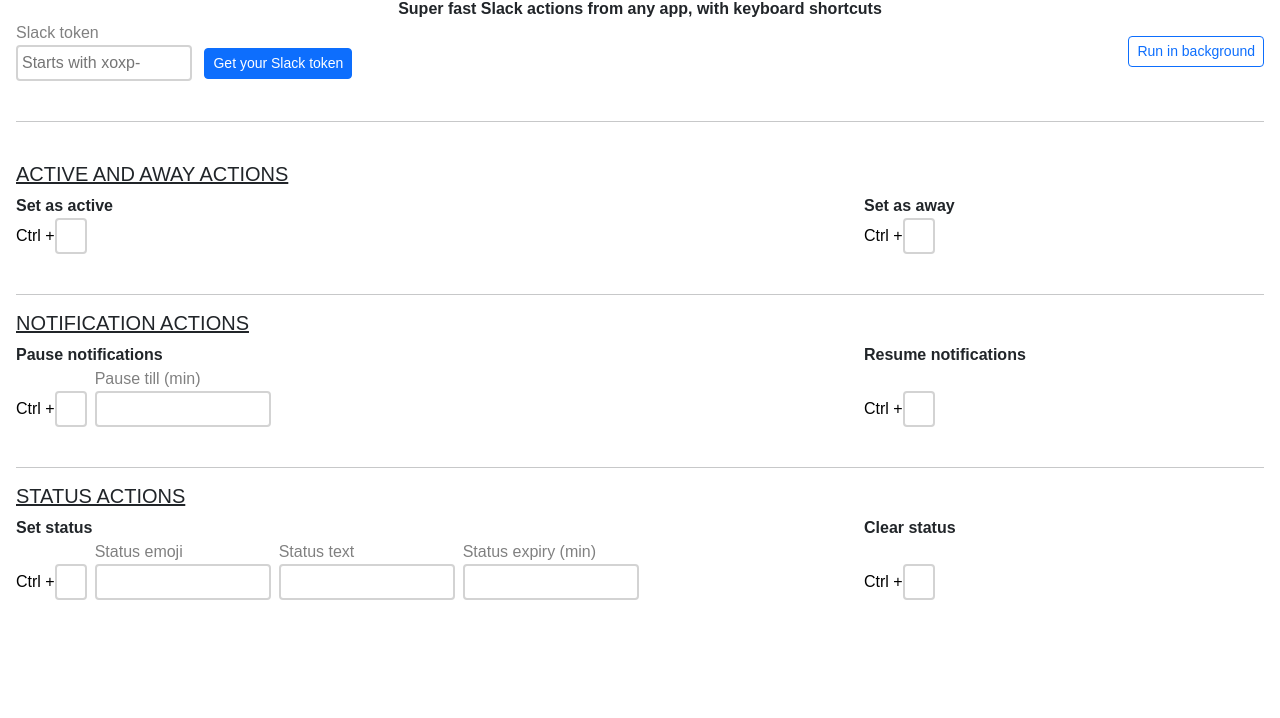
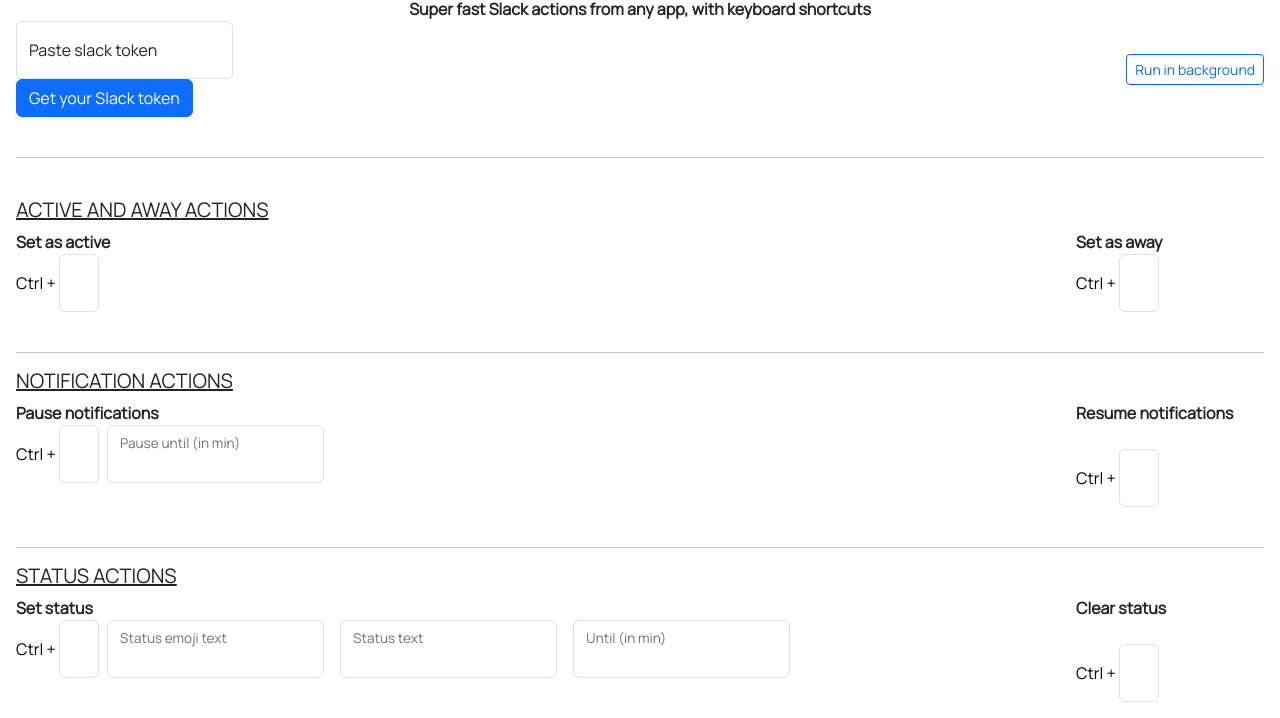
Before and after one commit to vivek-nexus/slack-on-keys, an Electron app: page index.html in a window 1280 px wide. Shown: the part 139-857 px from the top of the page. Before the commit the page ends 800 px from the top, so only its background shows below. Drawn offline with nearby package versions, Linux system fonts and the light colour scheme; no server answers; a web font is replaced by a local one.

Commit message:
Refactor web component and tweak UI

```diff
--- a/index.html
+++ b/index.html
@@ -17,10 +17,14 @@
     <h1 class="text-center">Slack on Keys</h1>
     <p class="text-center"><b>Super fast Slack actions from any app, with keyboard shortcuts</b></p>
     <div class="d-flex justify-content-between align-items-center">
-        <div class="flex-grow-1">
-            <label for="">Slack token</label>
-            <input placeholder="Starts with xoxp-" id="i-slack-token" />
-            <button id="b-save" type="button" class="btn btn-primary btn-sm">Get your Slack token</button>
+        <div class="">
+            <div class="flex-grow-1 form-floating">
+                <input placeholder="Starts with xoxp-" id="i-slack-token" class="form-control w-auto" />
+                <label for="">Paste slack token</label>
+            </div>
+            <div>
+                <button id="b-save" type="button" class="btn btn-primary">Get your Slack token</button>
+            </div>
         </div>
         <div>
             <button id="b-save" type="button" class="btn btn-outline-primary btn-sm">Run in background</button>
@@ -38,10 +42,10 @@
     <section id="presence">
         <h5>ACTIVE AND AWAY ACTIONS</h5>
         <div class="row">
-            <div class="col-8">
+            <div class="col-10">
                 <p><b>Set as active</b></p>
             </div>
-            <div class="col-4">
+            <div class="col-2">
                 <p><b>Set as away</b></p>
             </div>
         </div>
@@ -54,10 +58,10 @@
     <section id="dnd">
         <h5>NOTIFICATION ACTIONS</h5>
         <div class="row">
-            <div class="col-8">
+            <div class="col-10">
                 <p><b>Pause notifications</b></p>
             </div>
-            <div class="col-4">
+            <div class="col-2">
                 <p class="mb-4"><b>Resume notifications</b></p>
             </div>
         </div>
@@ -70,10 +74,10 @@
     <section id="status">
         <h5>STATUS ACTIONS</h5>
         <div class="row">
-            <div class="col-8">
+            <div class="col-10">
                 <p><b>Set status</b></p>
             </div>
-            <div class="col-4">
+            <div class="col-2">
                 <p class="mb-4"><b>Clear status</b></p>
             </div>
         </div>
--- a/script.js
+++ b/script.js
@@ -54,79 +54,84 @@
 function ActionItem(section, type, index) {
     let sectionDOM = document.querySelector(`#${section}`)
 
-    let actionItemContainer
-    let shortcutKeyInputContainer, shortcutKeyInputLabel, shortcutKeyInput;
-    let valueInput1Container, valueInput1Label, valueInput1
-    let valueInput2Container, valueInput2Label, valueInput2
-    let valueInput3Container, valueInput3Label, valueInput3
+    let actionItemContainer, shortcutKeyInput, valueInput1, valueInput2, valueInput3
 
     actionItemContainer = document.createElement("div")
-    shortcutKeyInputContainer = document.createElement("div")
-    shortcutKeyInputLabel = document.createElement("label")
-    shortCutKeyText = document.createElement("p")
-    shortcutKeyInput = document.createElement("input")
 
-    if (type != "clear" && section != "presence") {
-        valueInput1Container = document.createElement("div")
-        valueInput1Label = document.createElement("label")
-        valueInput1 = document.createElement("input")
+    const shortcutKeyInnerHTML = `
+    <div class="${type == "set" && (section == "dnd" || section == "status") ? `` : ``}">
+        <label id="shortcut-key-label-${section}-${type}-${index}" class="shortcut-key-label"> Ctrl +</label>
+        <input id="shortcut-key-input-${section}-${type}-${index}" class="shortcut-key-input"/>
+    </div>`
 
-        if (section == "status") {
-            valueInput2Container = document.createElement("div")
-            valueInput2Label = document.createElement("label")
-            valueInput2 = document.createElement("input")
+    if (section == "presence") {
+        actionItemContainer.innerHTML = shortcutKeyInnerHTML
+    }
+    else if (section == "dnd") {
+        if (type == "set") {
+            actionItemContainer.innerHTML = `
+        <div class="d-flex align-items-center">
+            ${shortcutKeyInnerHTML}
+            <div class="form-floating mx-2">
+                <input id="pause-key-input-${section}-${type}-${index}" class="form-control" />
+                <label id="pause-key-label-${section}-${type}-${index}"> Pause until (in min)</label>
+            </div>
+        </div>
+        `}
+        else {
+            actionItemContainer.innerHTML = shortcutKeyInnerHTML
+        }
+    }
+    else if (section == "status") {
+        if (type == "set") {
+            actionItemContainer.innerHTML = `
+        <div class="d-flex align-items-center">
+            ${shortcutKeyInnerHTML}
+            <div class="form-floating mx-2">
+                <input id="status-emoji-key-input-${section}-${type}-${index}" class="form-control" />
+                <label id="status-emoji-key-label-${section}-${type}-${index}"> Status emoji text</label>
+            </div>
+            <div class="form-floating mx-2">
+                <input id="status-text-key-input-${section}-${type}-${index}" class="form-control" />
+                <label id="status-text-key-label-${section}-${type}-${index}"> Status text</label>
+            </div>
+            <div class="form-floating mx-2">
+                <input id="status-expiry-key-input-${section}-${type}-${index}" class="form-control" />
+                <label id="status-expiry-key-label-${section}-${type}-${index}">Until (in min)</label>
+            </div>
+        </div>
+        `}
+        else {
+            actionItemContainer.innerHTML = shortcutKeyInnerHTML
+        }
+    }
 
-            valueInput3Container = document.createElement("div")
-            valueInput3Label = document.createElement("label")
-            valueInput3 = document.createElement("input")
-        }
+    sectionDOM.children[1].children[type == "set" ? 0 : 1].appendChild(actionItemContainer)
+
+    shortcutKeyInput = document.querySelector(`#shortcut-key-input-${section}-${type}-${index}`)
+    if (section == "dnd" && type == "set") {
+        valueInput1 = document.querySelector(`#pause-key-input-${section}-${type}-${index}`)
+    }
+    else if (section == "status" && type == "set") {
+        valueInput1 = document.querySelector(`#status-emoji-key-input-${section}-${type}-${index}`)
+        valueInput2 = document.querySelector(`#status-text-key-input-${section}-${type}-${index}`)
+        valueInput3 = document.querySelector(`#status-expiry-key-input-${section}-${type}-${index}`)
     }
 
 
 
+
     // initial render
-    actionItemContainer.classList.add("d-flex", "align-items-end")
-    shortcutKeyInput.classList.add("shortcut-key-input")
-    shortcutKeyInputLabel.classList.add("shortcut-key-label")
     shortcutKeyInput.value = readValueFromStore(`${section}.${type}`)[index]["shortcutKey"]
-    shortcutKeyInputLabel.innerText = " Ctrl +"
     if (type != "clear" && section != "presence") {
         valueInput1.value = readValueFromStore(`${section}.${type}`)[index][section == "dnd" ? `dndExpiry` : `statusEmojiText`]
-        valueInput1Label.innerText = (section == "dnd" ? `Pause till (min)` : ` Status emoji`)
 
         if (section == "status") {
             valueInput2.value = readValueFromStore(`${section}.${type}`)[index]["statusText"]
             valueInput3.value = readValueFromStore(`${section}.${type}`)[index]["statusExpiry"]
-            valueInput2Label.innerText = " Status text"
-            valueInput3Label.innerText = " Status expiry (min)"
         }
     }
 
-    shortcutKeyInputContainer.appendChild(shortcutKeyInputLabel)
-    shortcutKeyInputContainer.appendChild(shortcutKeyInput)
-    actionItemContainer.appendChild(shortcutKeyInputContainer)
-
-
-    if (type != "clear" && section != "presence") {
-        valueInput1Container.appendChild(valueInput1Label)
-        valueInput1Container.appendChild(valueInput1)
-        actionItemContainer.appendChild(valueInput1Container)
-
-        if (section == "status") {
-            valueInput1Container.appendChild(valueInput1Label)
-            valueInput1Container.appendChild(valueInput1)
-            actionItemContainer.appendChild(valueInput1Container)
-
-            valueInput2Container.appendChild(valueInput2Label)
-            valueInput2Container.appendChild(valueInput2)
-            actionItemContainer.appendChild(valueInput2Container)
-
-            valueInput3Container.appendChild(valueInput3Label)
-            valueInput3Container.appendChild(valueInput3)
-            actionItemContainer.appendChild(valueInput3Container)
-        }
-    }
-    sectionDOM.children[1].children[type == "set" ? 0 : 1].appendChild(actionItemContainer)
 
 
     // change events
--- a/style.css
+++ b/style.css
@@ -1,8 +1,8 @@
-@import url('https://fonts.googleapis.com/css2?family=Electrolize&display=swap');
+@import url('https://fonts.googleapis.com/css2?family=Manrope&display=swap');
 
 body {
     font-size: 1rem;
-    font-family: 'Electrolize', sans-serif;
+    font-family: 'Manrope', sans-serif;
 }
 
 p {
@@ -26,18 +26,7 @@
     flex-basis: 1;
 }
 
-input {
-    border-radius: 0.25rem;
-    border: 2px lightgrey solid;
-    padding: 0.25rem;
-    margin-right: 0.5rem;
-    width: 11rem;
-}
 
-label {
-    display: block;
-    color: gray;
-}
 
 .shortcut-key-label {
     display: inline;
@@ -45,6 +34,8 @@
 }
 
 .shortcut-key-input {
-    width: 2rem;
-    padding: 0.25rem 0.5rem;
+    width: 2.5rem;
+    padding: 1rem .75rem;
+    border-radius: 6px;
+    border: 0.8114px solid #dee2e6;
 }
```
